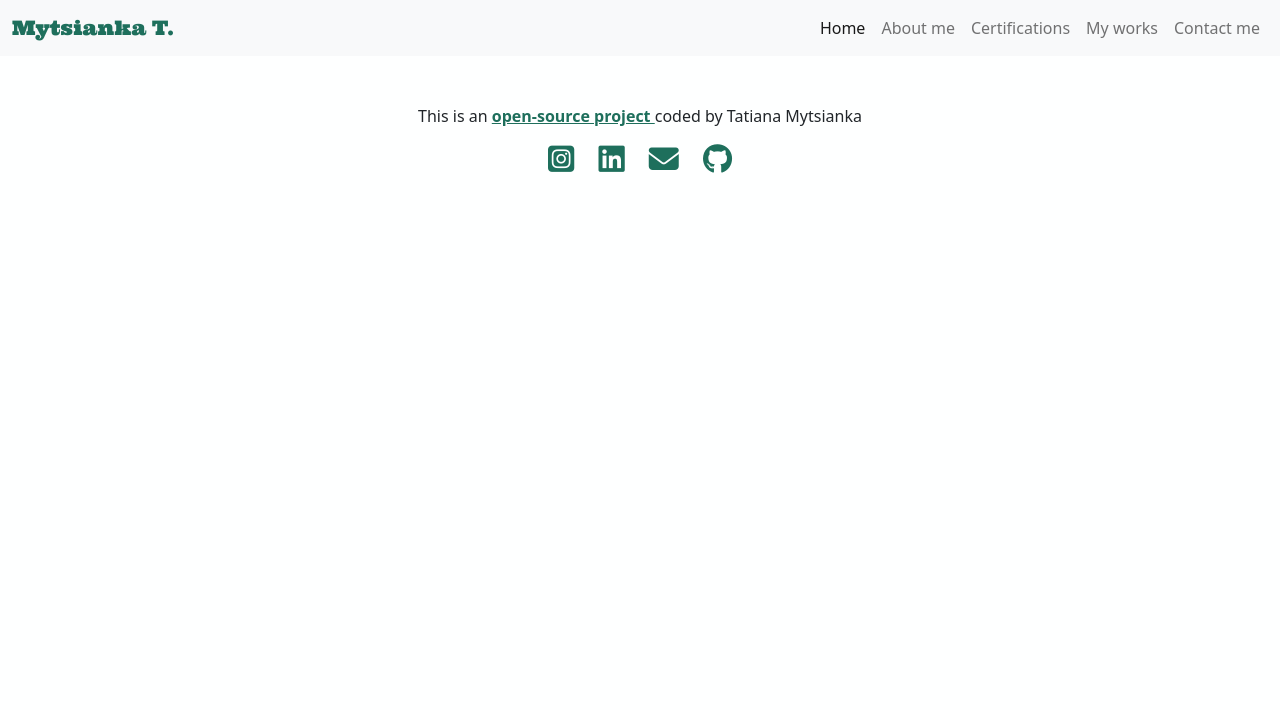
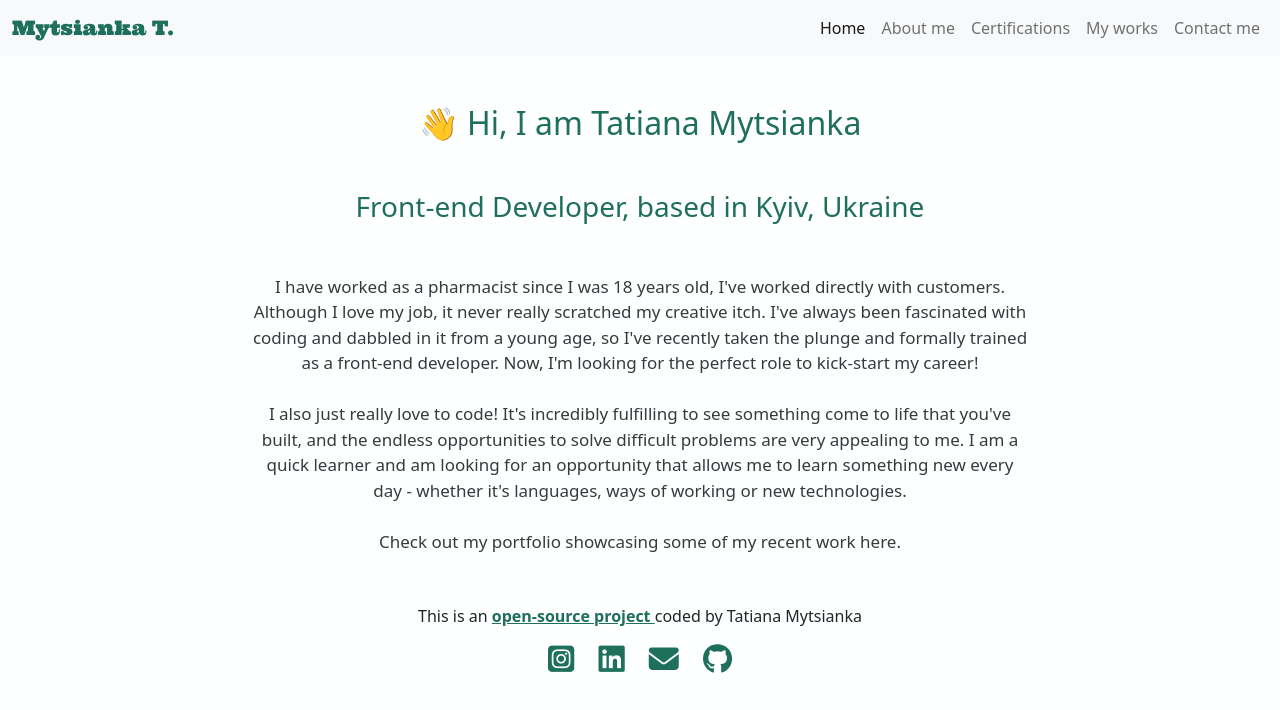
Before and after one commit to tasrad/my-portfolio-pages, a plain HTML site: page about.html in a window 1280 px wide. Drawn offline with nearby package versions, Linux system fonts and the light colour scheme; a web font is replaced by a local one.

Commit message:
added content to about me

```diff
--- a/about.html
+++ b/about.html
@@ -33,6 +33,28 @@
       </nav>
 
 
+      <div class="about-me-content">
+        <h2 class="m-5">👋 Hi, I am Tatiana Mytsianka</h2>
+        <h3 class="text-center">Front-end Developer, based in Kyiv, Ukraine </h3>
+        <p class="my-story ">
+          I have worked as a pharmacist since I was 18 years old, I've worked directly with customers.
+Although I love my job, it never really scratched my creative itch. I've always been fascinated with coding and
+dabbled in it from a young age, so I've recently taken the plunge and formally trained as a front-end developer.
+ Now, I'm looking for the perfect role to kick-start my career!
+ <br>
+ <br>
+I also just really love to code! It's incredibly fulfilling to see something come to life that you've built,
+and the endless opportunities to solve difficult problems are very appealing to me. I am a quick learner and am
+looking for an opportunity that allows me to learn something new every day - whether it's languages, ways of working
+or new technologies.
+<br>
+<br>
+Check out my portfolio showcasing some of my recent work here.
+        </p>
+
+      </div>
+
+
 
       <footer >
         <p class="open-code text-center mt-5">
--- a/style.css
+++ b/style.css
@@ -88,6 +88,21 @@ i:hover{
 a{
     text-decoration: none;
 }
+
+
+h3{
+    color: var(--primary-color);
+}
+.my-story{
+    margin: 50px 250px;
+    text-align:var(--text-center);
+    font-size: 17px;
+    font-weight: 400;
+    opacity: 0.9;
+
+}
+
+
 @media (max-width: 575.98px) {
     .hero{
         padding: 0;
```
